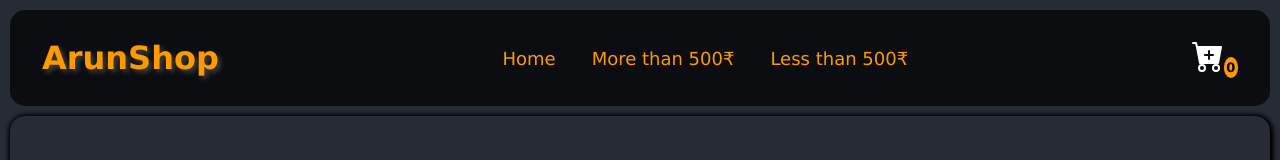
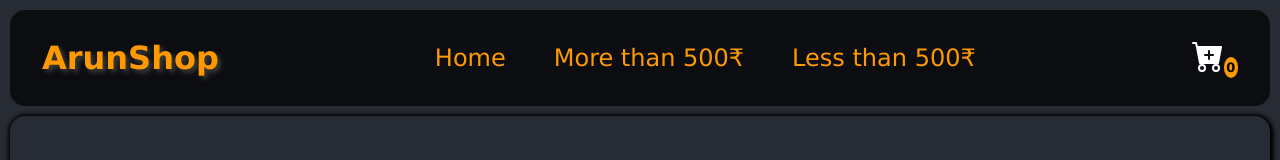
Before and after one commit to ArunachalamTringapps/React_shopping_cart, a React (Create React App) app: page / in a window 1280 px wide. Shown: the top 160 px of the page. Built offline with nearby package versions, Linux system fonts and the light colour scheme.

Commit message:
Update Header.css

```diff
--- a/src/components/styles/Header.css
+++ b/src/components/styles/Header.css
@@ -37,6 +37,5 @@ a{
 .homeword{
     font-size: x-large;
     display: flex;
-    font-size: large;
     column-gap: 2em;
 }
```
